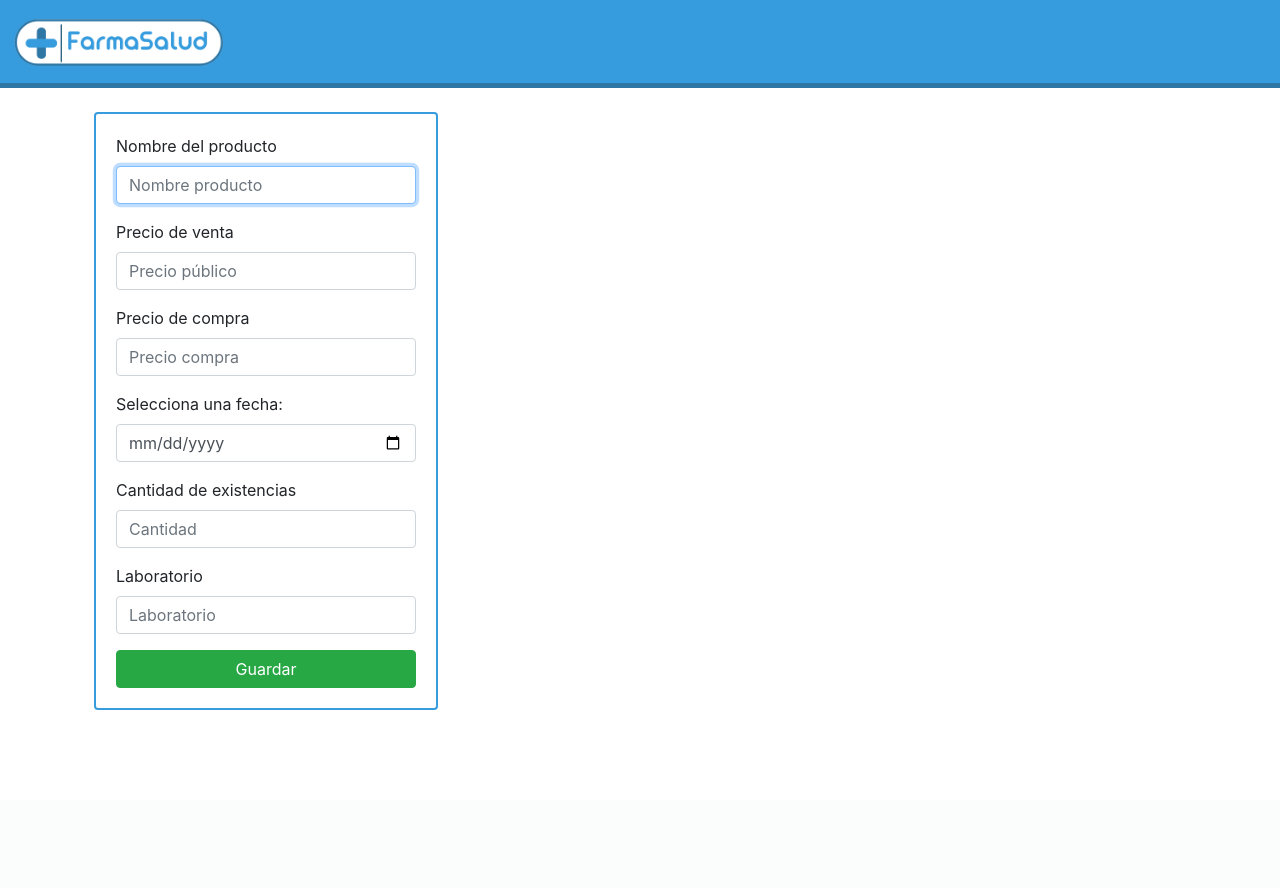
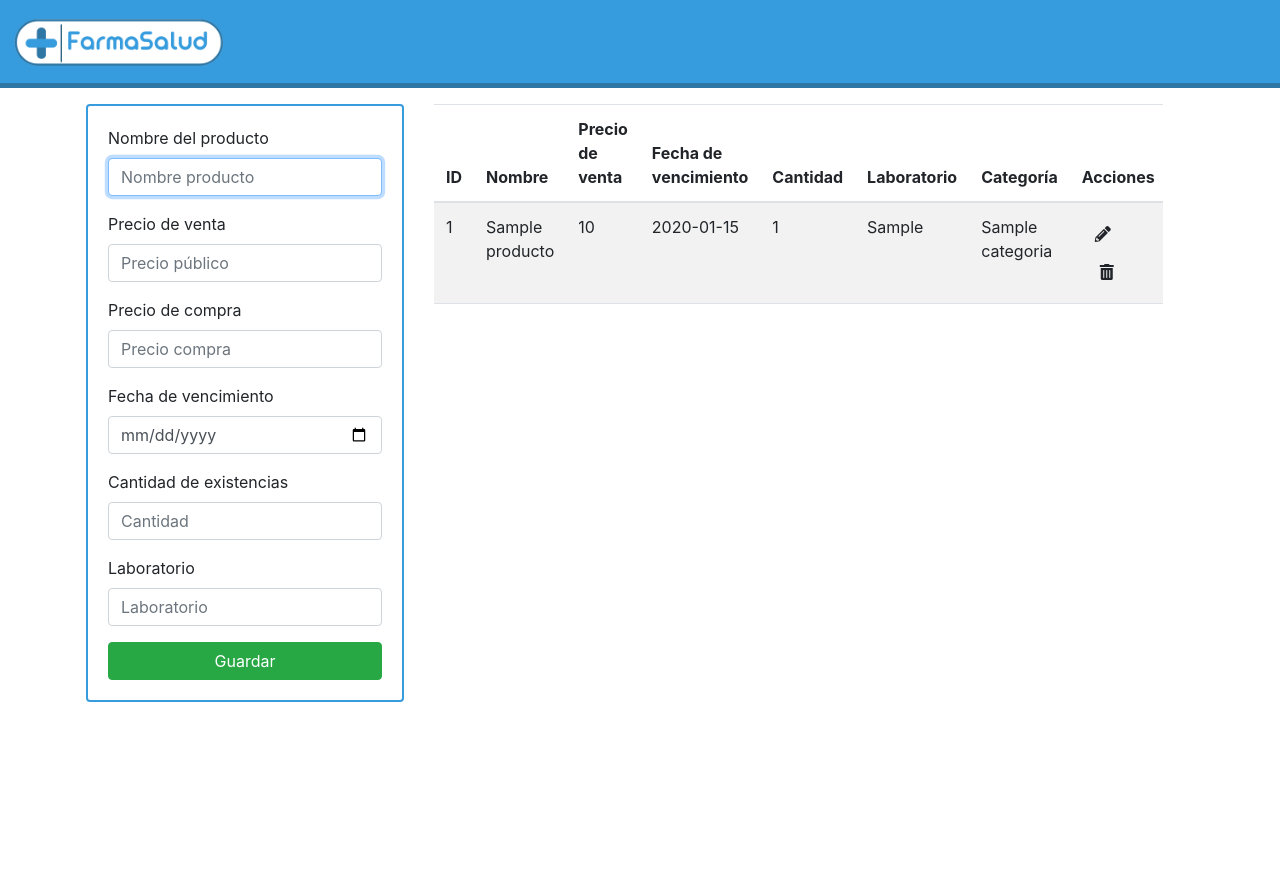
Before and after one commit to isabellaSolarte/ProyectoApp-Back, a PHP site: page / in a window 1280 px wide. Before the commit the page ends 710 px from the top, so only its background shows below. Run offline with PHP 8.4, Linux system fonts and the light colour scheme; tables that the repository leaves empty hold one stand-in row (values such as "Sample post").

Commit message:
Se completó listar

```diff
--- a/index.php
+++ b/index.php
@@ -1,16 +1,14 @@
 <?php include("db.php") ?>
 <?php include("includes/header.php") ?>
-<div class="container p-4">
+<div class="container vh-100 p-3">
     <div class="row">
-        <div class="col-md-4">
+        <div class="col-md-auto ">
         <?php if(isset($_SESSION['message_type'])){?>
 
             <div class="alert alert-<?= $_SESSION['message_type']?> alert-dismissible fade show" role="alert">
             <?= $_SESSION['message']?>
             <button type="button" class="btn-close" data-bs-dismiss="alert" aria-label="Close"></button>
             </div>
-
-
             <?php session_unset();}?>
 
             <div class="card card-body" style="border: 2px solid #369cdd;">
@@ -28,7 +26,7 @@
                         <input type="text" name="precioCompra" row = '3' class="form-control" placeholder="Precio compra" autofocus>
                     </div>
                     <div class="form-group mb-3">
-                        <label for="fecha">Selecciona una fecha:</label>
+                        <label for="fecha">Fecha de vencimiento</label>
                         <input type="date" id="fecha" row = '4' name="fecha" class="form-control">
                     </div>
                     <div class="form-group mb-3">
@@ -44,6 +42,56 @@
             </div>
 
         </div>
+        <div class="col-md-8">
+            <div class="table-responsive ">
+                        <table class="table table-striped rounded">
+                            <thead>
+                                <tr>
+                                    <th>ID</th>
+                                    <th>Nombre</th>
+                                    <th>Precio de venta</th>
+                                    <th>Fecha de vencimiento</th>
+                                    <th>Cantidad</th>
+                                    <th>Laboratorio</th>
+                                    <th>Categoría</th>
+                                    <th>Acciones</th>
+                                </tr>
+                            </thead>
+                            <tbody>
+                                    <?php
+                                        $query = "SELECT p.COD_PRODUCTO,p.NOMBRE_PRODUCTO,p.PRECIO_PUBLICO_PRD,p.PRECIO_COMPRA_PRD,p.FECHA_VENCIMIENTO_PRD,p.PRODUCTO_CANTIDAD,p.LABORATORIO,c.NOMBRE_CAT
+                                        FROM PRODUCTO p INNER JOIN categoria c
+                                        ON p.COD_CATEGORIA=c.COD_CATEGORIA;";
+                                        $result= mysqli_query($conn,$query);
+                                        while($row = mysqli_fetch_array($result)){ ?>
+                                            <tr>
+                                                <td><?php echo $row['COD_PRODUCTO'] ?></td>
+                                                <td><?php echo $row['NOMBRE_PRODUCTO'] ?></td>
+                                                <td><?php echo $row['PRECIO_PUBLICO_PRD'] ?></td>
+                                                <td><?php echo $row['FECHA_VENCIMIENTO_PRD'] ?></td>
+                                                <td><?php echo $row['PRODUCTO_CANTIDAD'] ?></td>
+                                                <td><?php echo $row['LABORATORIO'] ?></td>
+                                                <td><?php echo $row['NOMBRE_CAT'] ?></td>
+                                                <td>
+                                                    <div class="button-container">
+                                                    <button (click)="irEditar()" class="btn btn-editar"  title="Editar">
+                                                        <i class="fas fa-pencil-alt"></i>
+                                                    </button>
+
+                                                    <button  class="btn btn-eliminar"  title="Eliminar" style="margin-left: 5px;">
+                                                        <i class="fas fa-trash-alt"></i>
+                                                    </button>
+                                                    </div>
+                                                </td>
+                                                </tr>
+                                        <?php } ?>
+                            </tbody>
+                        </table>
+            </div>
+        </div>
+
     </div>
+
+
 </div>
 <?php include("includes/footer.php") ?>
```
